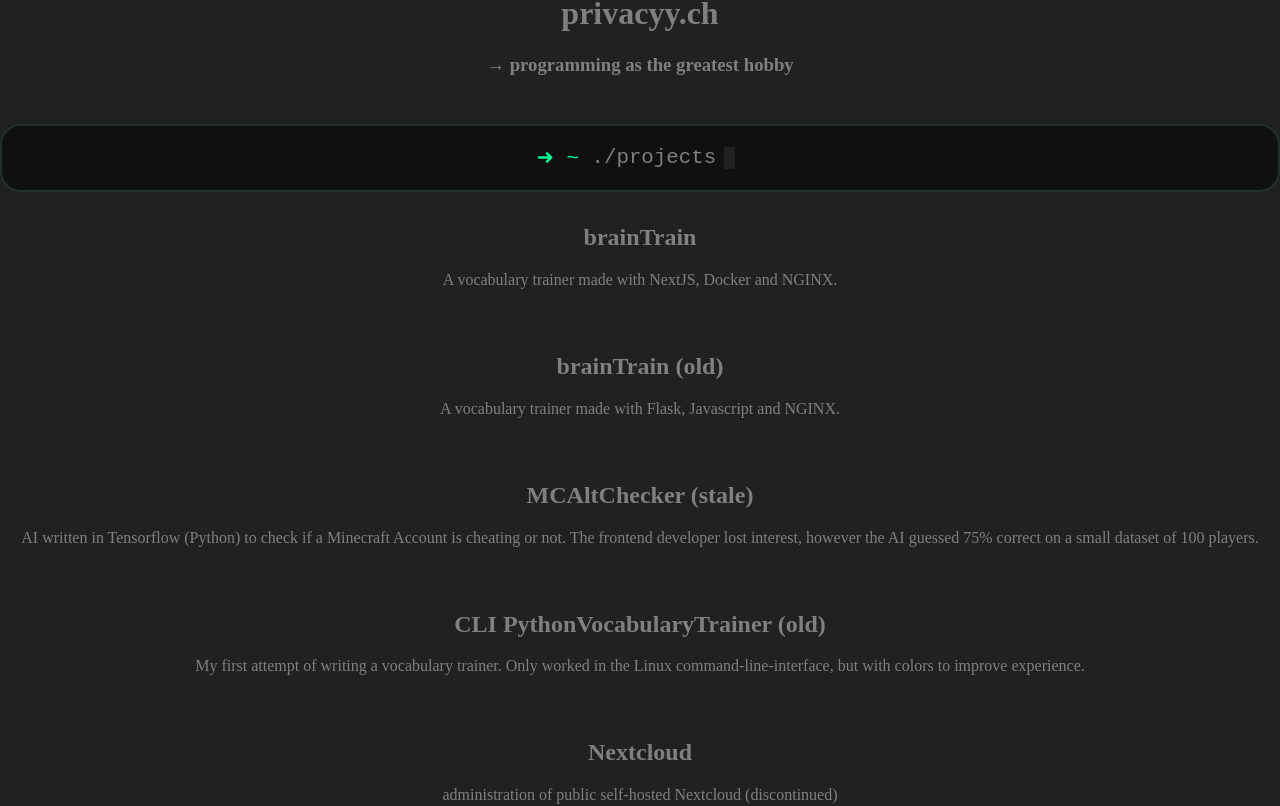
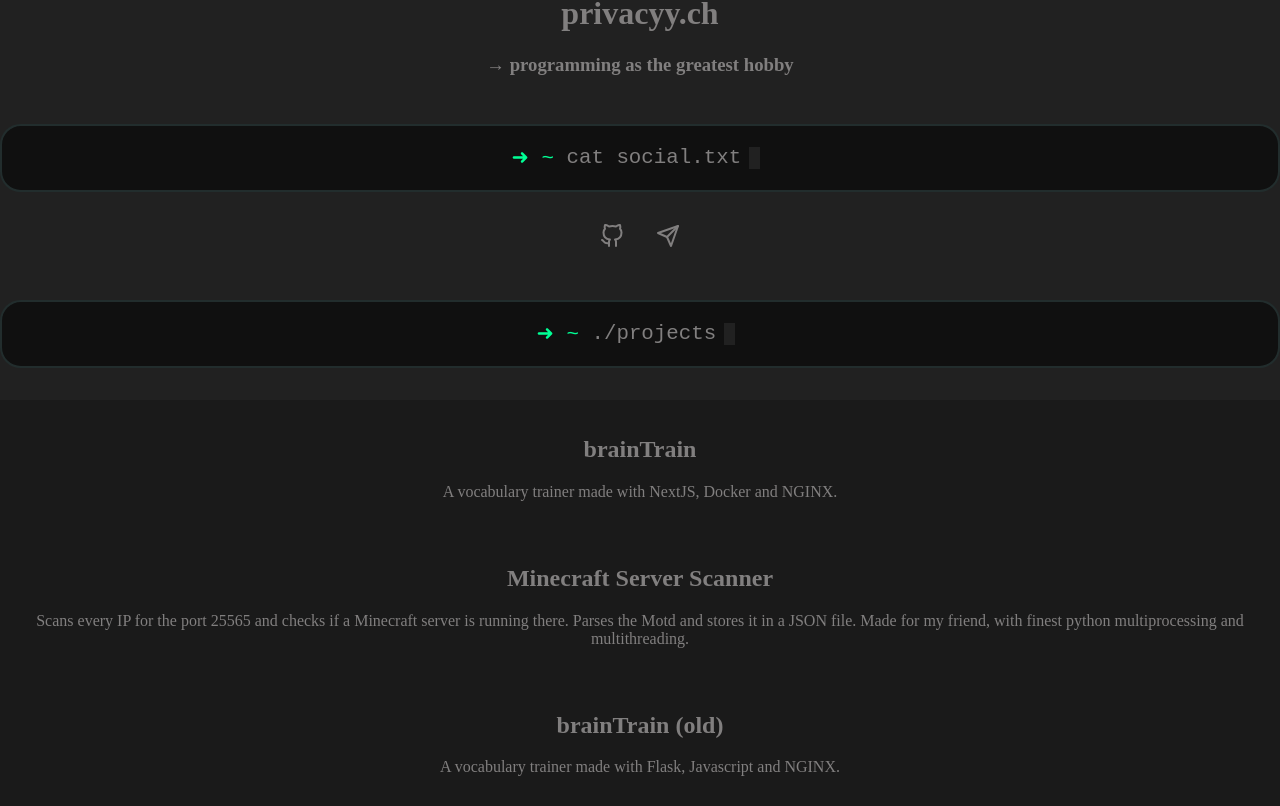
Before and after one commit to arch-user-france1/arch-user-france1, a Next.js app: page / in a window 1280 px wide. Shown: the part 177-983 px from the top of the page. Built offline with nearby package versions, Linux system fonts and the light colour scheme.

Commit message:
second commit

```diff
--- a/pages/index.js
+++ b/pages/index.js
@@ -1,9 +1,10 @@
 import styles from '../styles/Main.module.css'
+import Link from 'next/link'
 
 export default function Page() {
 
   function Head() {
-    let introtext = "/Portfolio"
+    let introtext = "$ Portfolio"
     return (<header style={{marginBottom: "7rem"}}>
       <div id={styles.header}>
         <span id={styles.location}>{introtext}</span>
@@ -13,11 +14,14 @@ export default function Page() {
 
 
   function Project({ projectname, description, link }) {
+    if (!link) {
+      link = ""
+    }
     return (<div className={styles.project}>
       <h2>
-        <a href={link}>
+        <Link target="_blank" rel="noopener" href={link}>
         {projectname}
-        </a>
+        </Link>
       </h2>
 
       <span>{description}</span>
@@ -33,6 +37,22 @@ export default function Page() {
     )
   }
 
+  function LinkGithub() {
+    return (<a href="https://github.com/arch-user-france1" target="_blank" rel="noopener" title="Github"><svg xmlns="http://www.w3.org/2000/svg" width="24" height="24" viewBox="0 0 24 24" fill="none" stroke="currentColor" stroke-width="2" stroke-linecap="round" stroke-linejoin="round"><path d="M9 19c-5 1.5-5-2.5-7-3m14 6v-3.87a3.37 3.37 0 0 0-.94-2.61c3.14-.35 6.44-1.54 6.44-7A5.44 5.44 0 0 0 20 4.77 5.07 5.07 0 0 0 19.91 1S18.73.65 16 2.48a13.38 13.38 0 0 0-7 0C6.27.65 5.09 1 5.09 1A5.07 5.07 0 0 0 5 4.77a5.44 5.44 0 0 0-1.5 3.78c0 5.42 3.3 6.61 6.44 7A3.37 3.37 0 0 0 9 18.13V22"></path></svg></a>)
+  }
+  function LinkTelegram() {
+    return (<a href="https://t.me/Caramello5839" target="_blank" rel="noopener" title="Telegram"><svg xmlns="http://www.w3.org/2000/svg" width="24" height="24" viewBox="0 0 24 24" fill="none" stroke="currentColor" stroke-width="2" stroke-linecap="round" stroke-linejoin="round"><line x1="22" y1="2" x2="11" y2="13"></line><polygon points="22 2 15 22 11 13 2 9 22 2"></polygon></svg></a>)
+  }
+
+  function Socials() {
+    return (
+      <div className={styles.socials}>
+        <LinkGithub />
+        <LinkTelegram />
+      </div>
+    )
+  }
+
 
   return (
     <>
@@ -43,16 +63,28 @@ export default function Page() {
       <h1 className="center">privacyy.ch</h1>
       <h3 className="center" style={{marginBottom: "3rem"}}>→ programming as the greatest hobby</h3>
       </div>
+      <CodeBlock command="cat social.txt" />
+      <Socials />
+      <span></span>
 
       <CodeBlock command="./projects" />
+      <div className={styles.elevation}>
       <Project
       projectname="brainTrain"
       description="A vocabulary trainer made with NextJS, Docker and NGINX."
       link="https://privacyy.ch/"></Project>
+
+      <Project
+      projectname="Minecraft Server Scanner"
+      description="Scans every IP for the port 25565 and checks if a Minecraft server is running there. Parses the Motd and stores it in a JSON file. Made for my friend, with finest python multiprocessing and multithreading."
+      link="https://github.com/obvtiger"
+      ></Project>
+
       <Project
       projectname="brainTrain (old)"
       description="A vocabulary trainer made with Flask, Javascript and NGINX."
       link="https://braintrain.privacyy.ch/"></Project>
+
 
       <Project
       projectname="MCAltChecker (stale)"
@@ -66,8 +98,9 @@ export default function Page() {
 
       <Project
       projectname="Nextcloud"
-      description="administration of public self-hosted Nextcloud (discontinued)"
+      description="administration of a public self-hosted Nextcloud (discontinued)"
       ></Project>
+      </div>
     </>
   )
 
--- a/styles/Main.module.css
+++ b/styles/Main.module.css
@@ -14,3 +14,16 @@
     text-align: center;
     margin-bottom: 4rem;
 }
+
+.socials {
+    display: flex;
+    gap: 2rem;
+    justify-content: center;
+
+    margin-bottom: 3rem;
+}
+
+.elevation {
+    padding: 1rem;
+    background-color: #1a1a1a;
+}
--- a/styles/globals.css
+++ b/styles/globals.css
@@ -23,8 +23,9 @@ html, body {
 
 .codeBackground {
   background-color: #101010;
-  min-width: 10rem;
+  min-width: 20rem;
   min-height: 4rem;
+  margin: auto;
   margin-bottom: 2rem;
 
   border-radius: 1.3rem;
```
